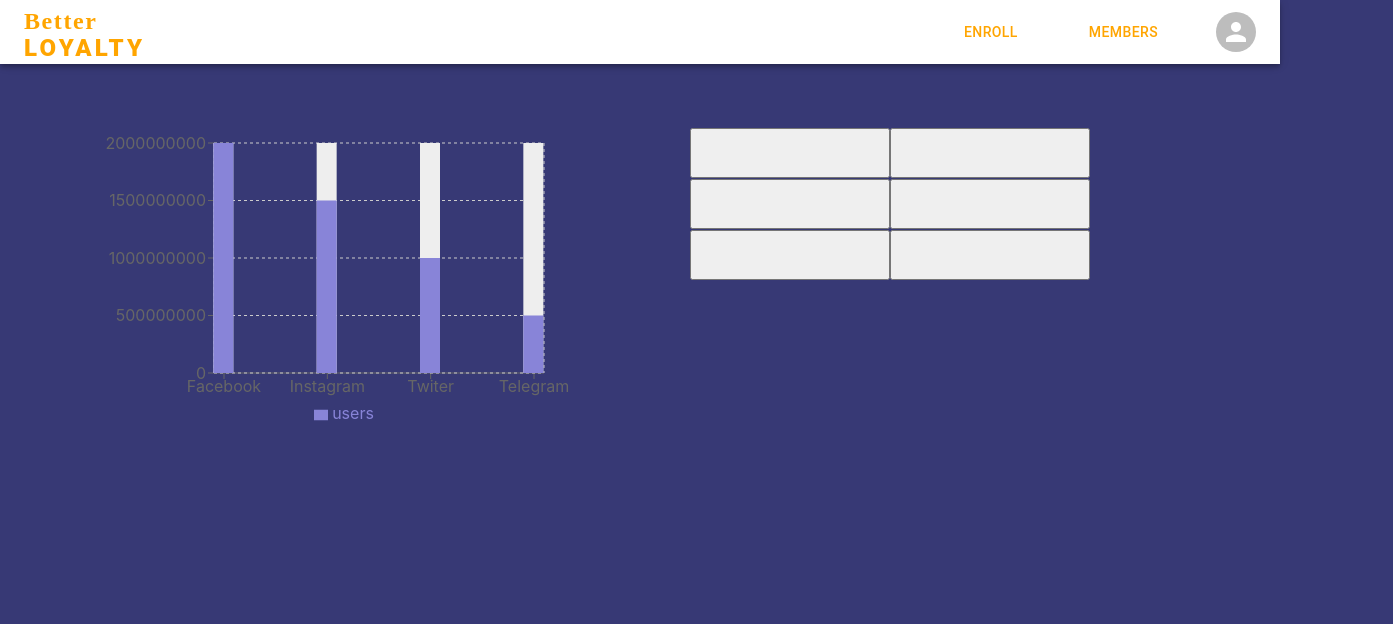
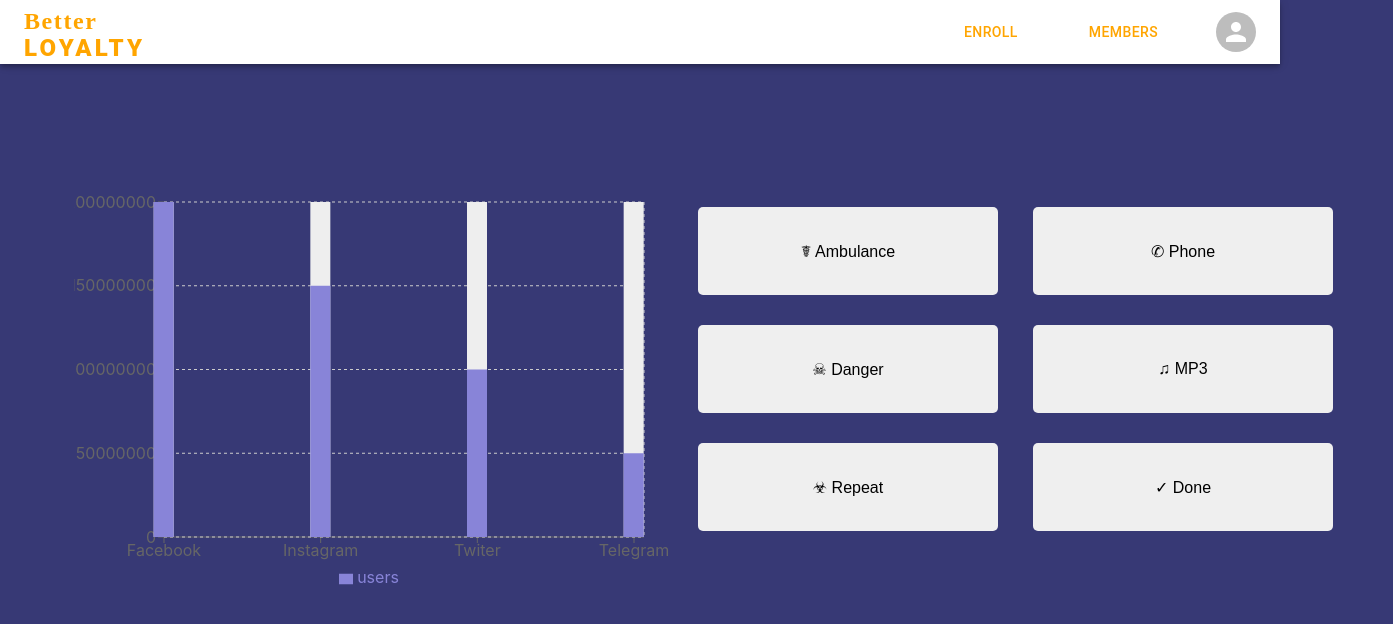
Before and after one commit to rakshithks1310/signin, a React (Create React App) app: page / in a window 1280 px wide. Both pictures are taken after a click on the button "Sign In". Shown: the top 624 px of the page, 1393 px wide, since content can reach past the window. Built offline with nearby package versions, Linux system fonts and the light colour scheme.

Commit message:
chart updated

```diff
--- a/src/components/home.css
+++ b/src/components/home.css
@@ -7,8 +7,3 @@
     height: 50px;
 
 }
-body{
-    background-image: url(/src/images/bg2.jpeg);
-    background-size: cover;
-
-}
--- a/src/components/login.css
+++ b/src/components/login.css
@@ -9,7 +9,7 @@
 body{
     /* background-image: url(/src/images/bg2.jpeg);
     background-size: cover; */
-    background-color: #373975;
+    background-color:#373975;
 
 }
 .hai{
--- a/src/components/profile.css
+++ /dev/null
@@ -1,6 +0,0 @@
-.barchart{
-    background-color: aqua;
-}
-body{
-    background-color: aliceblue;
-}
--- a/src/components/profile.js
+++ b/src/components/profile.js
@@ -28,26 +28,37 @@ import {
 } from "recharts";
 
 const data = [
-  { name: "Facebook", users: 2000000000 },
-  { name: "Instagram", users: 1500000000 },
-  { name: "Twiter", users: 1000000000 },
-  { name: "Telegram", users: 500000000 },
+  { name: "Facebook", users: 200000000 },
+  { name: "Instagram", users: 150000000 },
+  { name: "Twiter", users: 100000000 },
+  { name: "Telegram", users: 50000000 },
 ];
 
 const chart = {
   display: 'flex',
   flexDirection: 'row',
-  marginTop: '10%'
-}
-const div1={
-  display:'flex',
-  flexDirection:'row',
+  marginTop: '15%',
   justifyContent:'space-around'
 
 }
+const div_first={
+  marginTop:'15px',
+  display:'flex',
+  flexDirection:'row',
+  marginBottom:'30px',
+  marginRight:'25px',
+  justifyContent: 'space-around'
+
+}
+
 const div_inside={
-  width:'200px',
-  height: '50px'
+  width:'300px',
+  height: '88px',
+  marginRight:'35px',
+  borderRadius:'5px',
+  border:'none',
+  fontSize:'16px',
+  fontFamily:'arial'
 }
 const pages = [];
 const navItems = ['Enroll', 'Members'];
@@ -58,7 +69,6 @@ const buttt = {
 }
 const barchart = {
 
-  width: '50%',
   display: 'flex',
   alignItem: 'center',
   margin: ' 0 0 0 50px '
@@ -303,13 +313,13 @@ function Profile(props) {
             <Row >
               <Col>
                 <BarChart
-                  width={500}
-                  height={300}
+                  width={600}
+                  height={400}
                   data={data}
                   margin={{
-                    top: 15,
+                    top: 10,
                     right: 30,
-                    left: 80,
+                    left: 30,
                     bottom: 5,
                   }}
                   barSize={20}
@@ -317,7 +327,7 @@ function Profile(props) {
                   <XAxis
                     dataKey="name"
                     scale="point"
-                    padding={{ left: 10, right: 10 }}
+                    padding={{ left: 0, right: 10 }}
                   />
                   <YAxis />
                   <Tooltip />
@@ -336,34 +346,34 @@ function Profile(props) {
 
 
         </div>
-        <div>
-          <div style={div1}>
+        <div className='split'>
+          <div style={div_first}>
 
             <div >
-              <button style={div_inside}></button>
+              <button style={div_inside}> &#x2624; Ambulance</button>
             </div>
 
             <div>
-              <button style={div_inside}></button>
+              <button style={div_inside}>&#x2706; Phone</button>
             </div>
           </div>
 
-          <div style={div1}>
+          <div style={div_first}>
             <div>
-              <button style={div_inside}></button>
+              <button style={div_inside}>&#x2620; Danger</button>
             </div>
 
             <div>
-              <button style={div_inside}></button>
+              <button style={div_inside}>&#x266B; MP3</button>
             </div>
           </div>
 
-          <div style={div1}>
+          <div style={div_first}>
             <div>
-              <button style={div_inside}></button>
+              <button style={div_inside}>&#x2623; Repeat</button>
             </div>
             <div>
-              <button style={div_inside}></button>
+              <button style={div_inside}>&#x2713; Done</button>
             </div>
           </div>
         </div>
```
